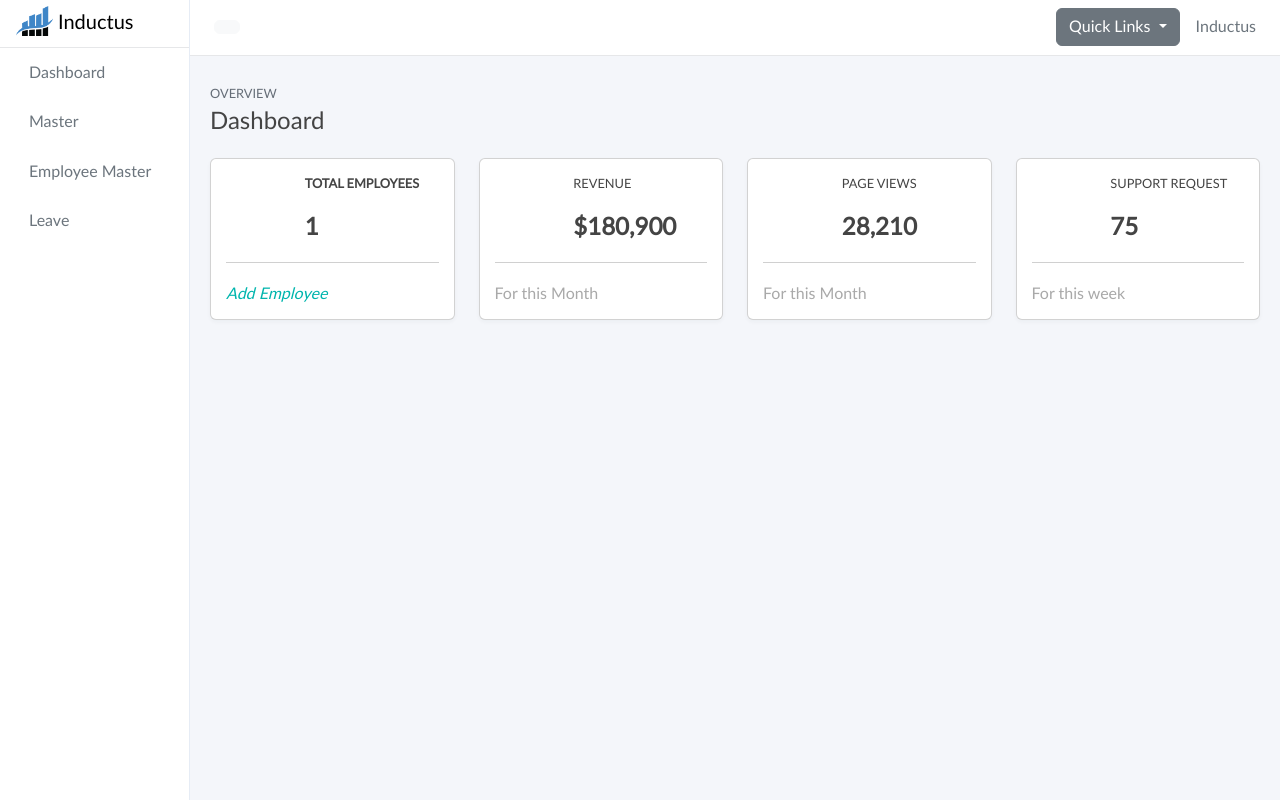
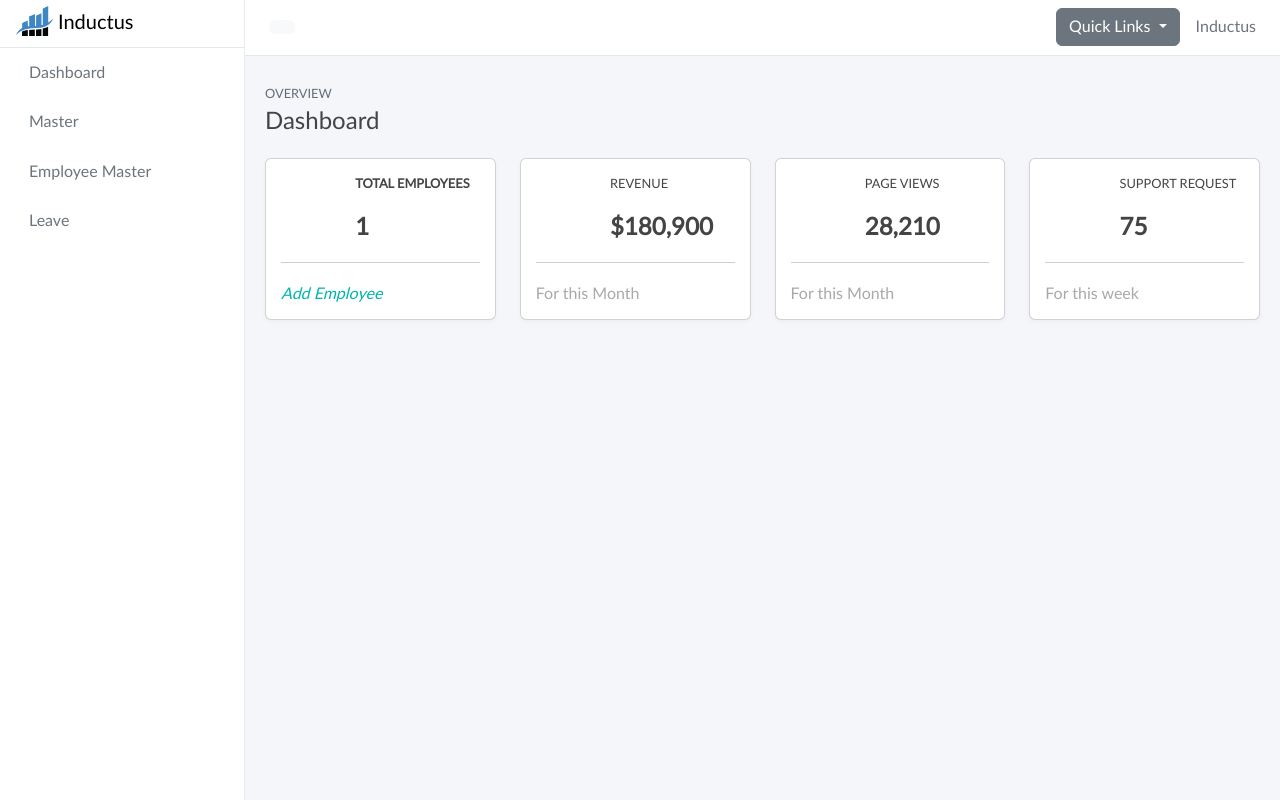
Before and after one commit to ancorp134/hrms, a Django app: page /dashboard/ in a window 1280 px wide. Run offline with Django 4.2, Linux system fonts and the light colour scheme; a user stored in the database is signed in; data comes from the database, SQL or seed files in the repository; both versions use the stored data as it was after the commit; some libraries are stand-ins or nearby versions.

Commit message:
update sidebar default css

```diff
--- a/static/components/sidebar/sidebar-default.css
+++ b/static/components/sidebar/sidebar-default.css
@@ -5,8 +5,8 @@
 * Website: https://github.com/alexis-luna/bootstrap-simple-admin-template
 -------------------------------------------------------------------*/
 #sidebar {
-    min-width: 190px;
-    max-width: 190px;
+    min-width: 245px;
+    max-width: 245px;
     background: #fff;
     color: #fff;
     transition: all 0.3s;
```
Also changed, not shown: db.sqlite3.
